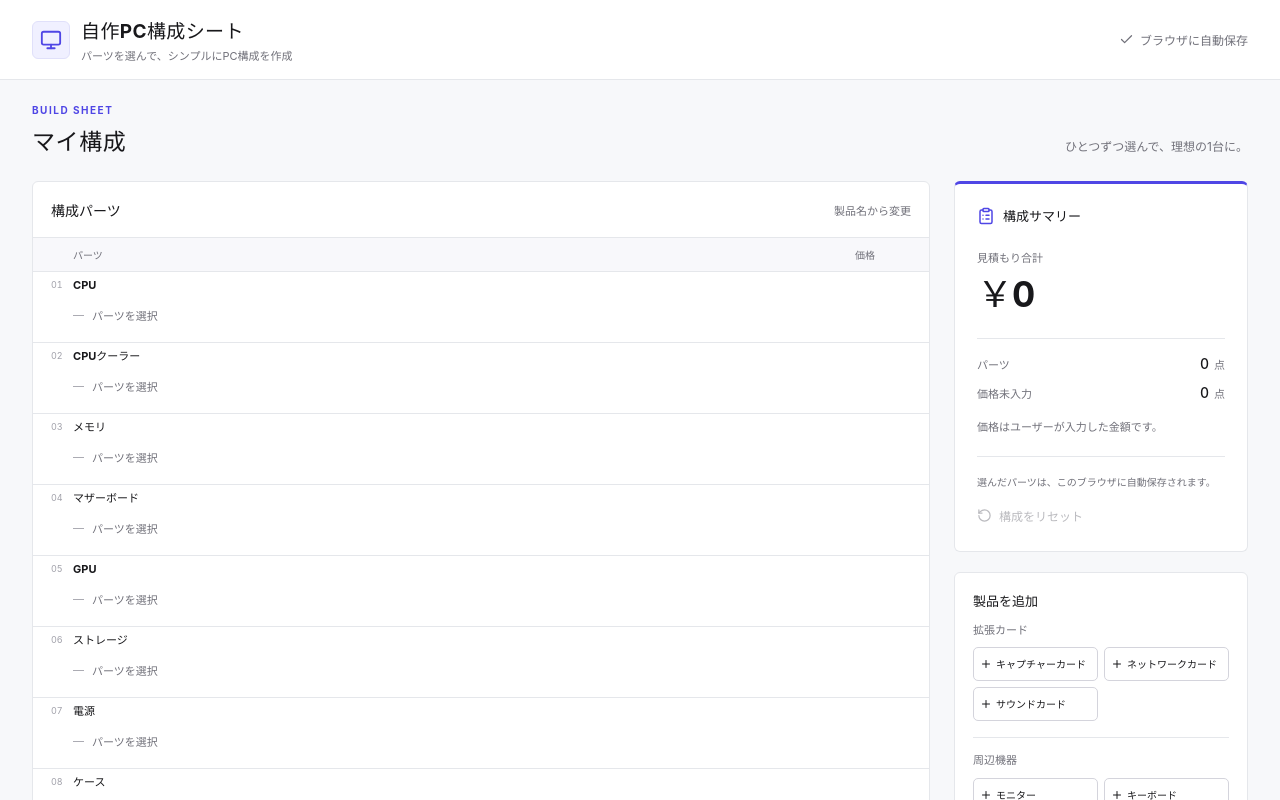
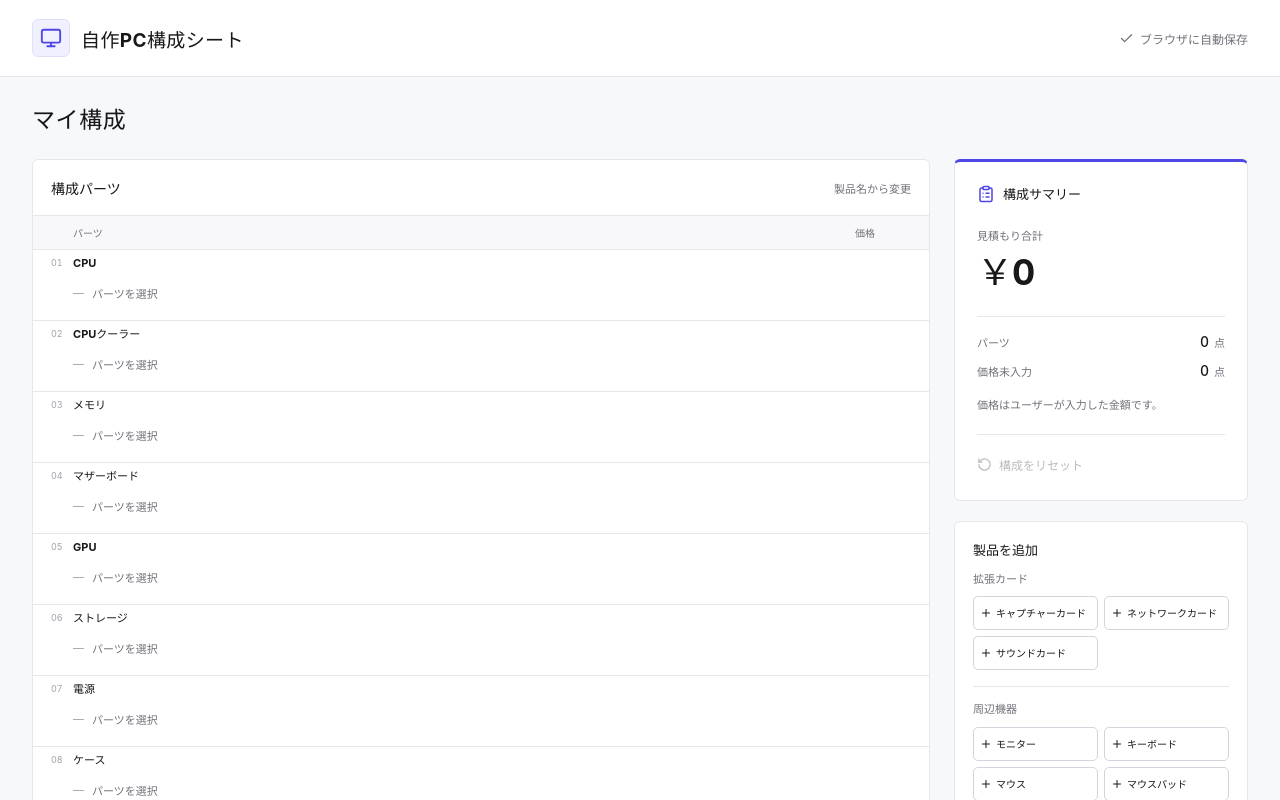
Before and after one commit to kikuuuty/pc-build-sheet, a React (Vite) app: page / in a window 1280 px wide. Shown: the top 800 px of the page. Built offline with nearby package versions, Linux system fonts and the light colour scheme.

Commit message:
fix: remove decorative and redundant build sheet text

```diff
--- a/src/App.tsx
+++ b/src/App.tsx
@@ -18,12 +18,12 @@ export function App() {
     <>
       <header className="app-header">
         <div className="header-inner">
-          <div className="brand"><span className="brand-icon"><Monitor size={22} aria-hidden="true" /></span><div><h1>自作PC構成シート</h1><p>パーツを選んで、シンプルにPC構成を作成</p></div></div>
+          <div className="brand"><span className="brand-icon"><Monitor size={22} aria-hidden="true" /></span><h1>自作PC構成シート</h1></div>
           <span className="save-status">{persistenceIssue ? <AlertCircle size={15} aria-hidden="true" /> : <Check size={15} aria-hidden="true" />}{persistenceIssue ? '保存を確認' : 'ブラウザに自動保存'}</span>
         </div>
       </header>
       <main className="app-main">
-        <div className="page-heading"><div><p className="eyebrow">BUILD SHEET</p><h2>マイ構成</h2></div><p>ひとつずつ選んで、理想の1台に。</p></div>
+        <div className="page-heading"><h2>マイ構成</h2></div>
         {persistenceIssue && <p className="storage-warning" role="alert">{persistenceIssue}</p>}
         <div className="workspace">
           <BuildSheet onSearch={setSearch} optionalRefs={optionalRefs} />
--- a/src/features/build/BuildSummary.tsx
+++ b/src/features/build/BuildSummary.tsx
@@ -24,7 +24,6 @@ export function BuildSummary() {
       </div>
       <p className="summary-note">価格はユーザーが入力した金額です。</p>
       <div className="summary-footer">
-        <p>選んだパーツは、このブラウザに自動保存されます。</p>
         <button type="button" className="text-button reset-button" disabled={!items.length} onClick={() => setConfirming(true)}><RotateCcw size={15} aria-hidden="true" />構成をリセット</button>
       </div>
       {confirming && (
--- a/src/styles.css
+++ b/src/styles.css
@@ -29,13 +29,10 @@ svg { flex-shrink: 0; }
 .brand { display: flex; align-items: center; gap: 11px; }
 .brand-icon { display: grid; place-items: center; width: 38px; height: 38px; border: 1px solid #e0e0fa; border-radius: 6px; color: var(--accent); background: var(--accent-soft); }
 .brand h1 { font-size: 19px; font-weight: 700; letter-spacing: .02em; }
-.brand p { color: var(--muted); font-size: 11px; margin-top: 4px; }
 .save-status { color: var(--muted); font-size: 12px; display: flex; align-items: center; gap: 6px; white-space: nowrap; }
 .app-main { max-width: 1360px; padding: 24px 32px 32px; margin: auto; }
-.page-heading { display: flex; justify-content: space-between; align-items: end; gap: 16px; margin-bottom: 24px; }
-.eyebrow { color: var(--accent); font-size: 10px; font-weight: 700; letter-spacing: .15em; margin-bottom: 7px; }
+.page-heading { margin-bottom: 24px; }
 .page-heading h2 { font-size: 23px; letter-spacing: .025em; font-weight: 650; }
-.page-heading > p { font-size: 12px; color: var(--muted); padding-bottom: 3px; }
 .workspace { display: grid; grid-template-columns: minmax(0, 1fr) 294px; gap: 24px; align-items: start; }
 .workspace-sidebar { display: flex; flex-direction: column; gap: 20px; min-width: 0; }
 .sheet, .summary { min-width: 0; background: var(--surface); border: 1px solid var(--border); border-radius: 6px; }
@@ -116,10 +113,9 @@ svg { flex-shrink: 0; }
 .summary-note { margin-top: 16px; color: var(--muted); font-size: 11px; line-height: 1.9; }
 .summary-incomplete { color: #925b0a; background: #fffbeb; border-left: 2px solid #eed8a7; padding: 8px 10px; margin-top: 16px; font-size: 11px; line-height: 1.9; }
 .summary-footer { border-top: 1px solid var(--border); margin-top: 18px; padding-top: 16px; }
-.summary-footer p { font-size: 10px; color: var(--muted); line-height: 1.9; }
 .text-button { display: inline-flex; align-items: center; gap: 7px; background: none; border: 0; padding: 5px 0; font-size: 12px; }
 .text-button:hover:not(:disabled) { color: var(--accent); }
-.reset-button { color: var(--muted); margin-top: 10px; }
+.reset-button { color: var(--muted); }
 .app-footer { display: flex; align-items: start; justify-content: space-between; gap: 20px; margin-top: 20px; color: var(--muted); }
 .app-footer > span { font-size: 11px; white-space: nowrap; padding-top: 2px; }
 .attribution { font-size: 10px; line-height: 1.8; color: var(--muted); }
@@ -225,13 +221,11 @@ svg { flex-shrink: 0; }
   .header-inner { min-height: 68px; padding: 12px 16px; }
   .brand { gap: 10px; }
   .brand h1 { font-size: 17px; }
-  .brand p { font-size: 10px; }
   .brand-icon { width: 36px; height: 36px; }
   .save-status { display: none; }
   .app-main { padding: 24px 16px; }
   .page-heading { margin-bottom: 20px; }
   .page-heading h2 { font-size: 21px; }
-  .page-heading > p { display: none; }
   .sheet-header { min-height: 52px; }
   .sheet-header > span { font-size: 10px; }
   .summary { padding: 20px; }
```
